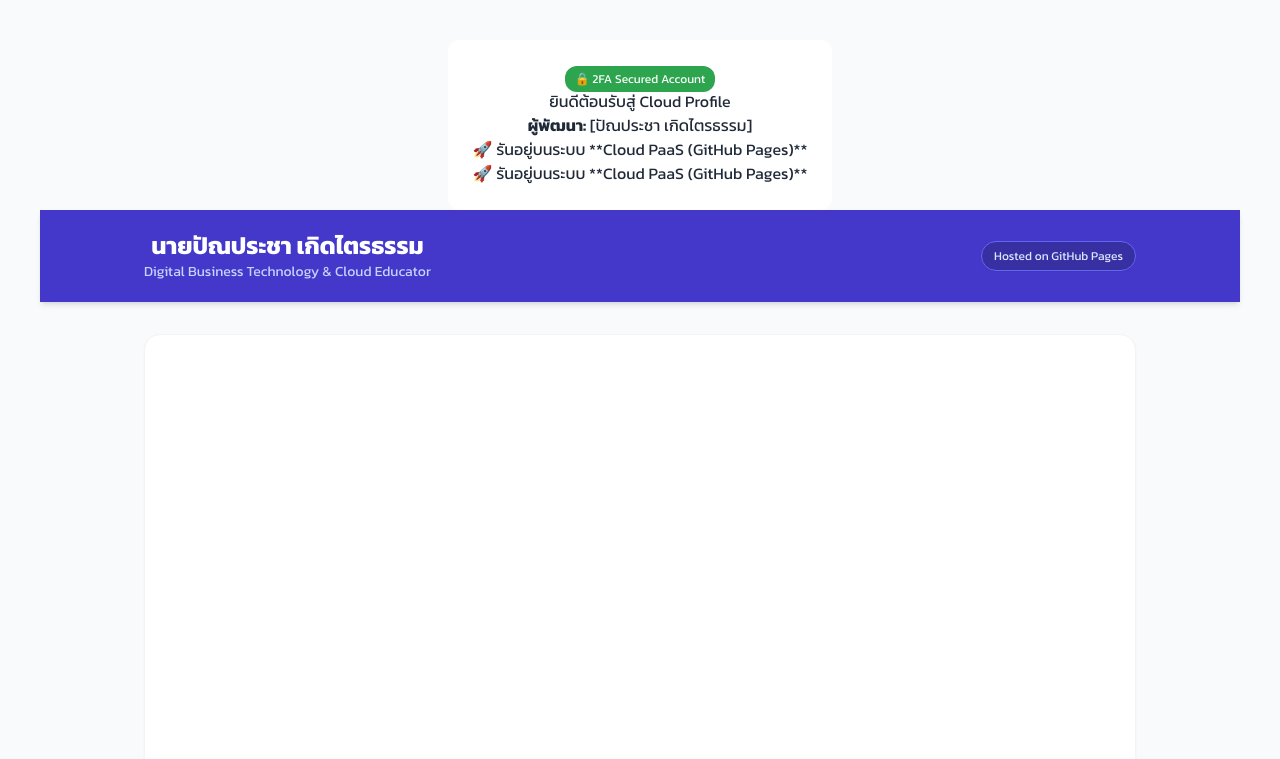
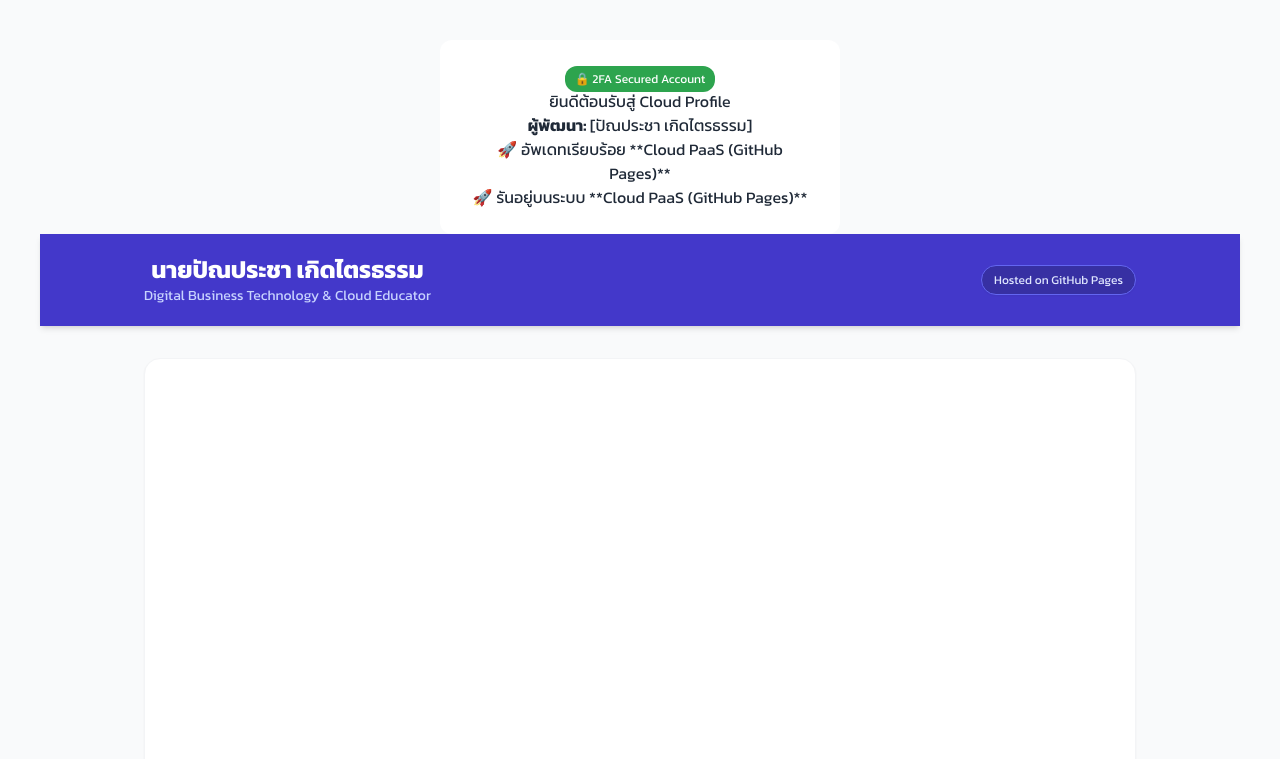
Before and after one commit to panpachakerd-pixel/my-profile_Panpacha, a plain HTML site: page index.html in a window 1280 px wide. Shown: the top 759 px of the page. Drawn offline with nearby package versions, Linux system fonts and the light colour scheme.

Commit message:
Update index.html

```diff
--- a/index.html
+++ b/index.html
@@ -14,7 +14,7 @@
         <span class="badge">🔒 2FA Secured Account</span>
         <h2>ยินดีต้อนรับสู่ Cloud Profile</h2>
         <p><strong>ผู้พัฒนา:</strong> [ปัณประชา เกิดไตรธรรม]</p>
-        <p>🚀 รันอยู่บนระบบ **Cloud PaaS (GitHub Pages)**</p>
+        <p>🚀 อัพเดทเรียบร้อย **Cloud PaaS (GitHub Pages)**</p>
          <p>🚀 รันอยู่บนระบบ **Cloud PaaS (GitHub Pages)**</p>
     </div>
 </body>
```
